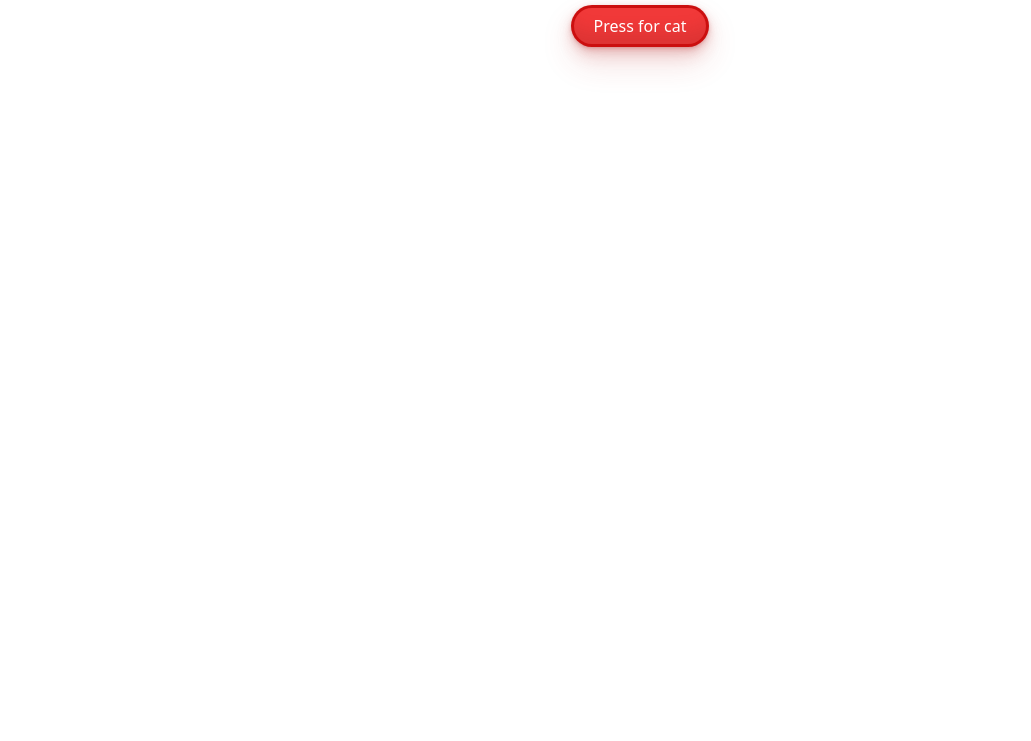
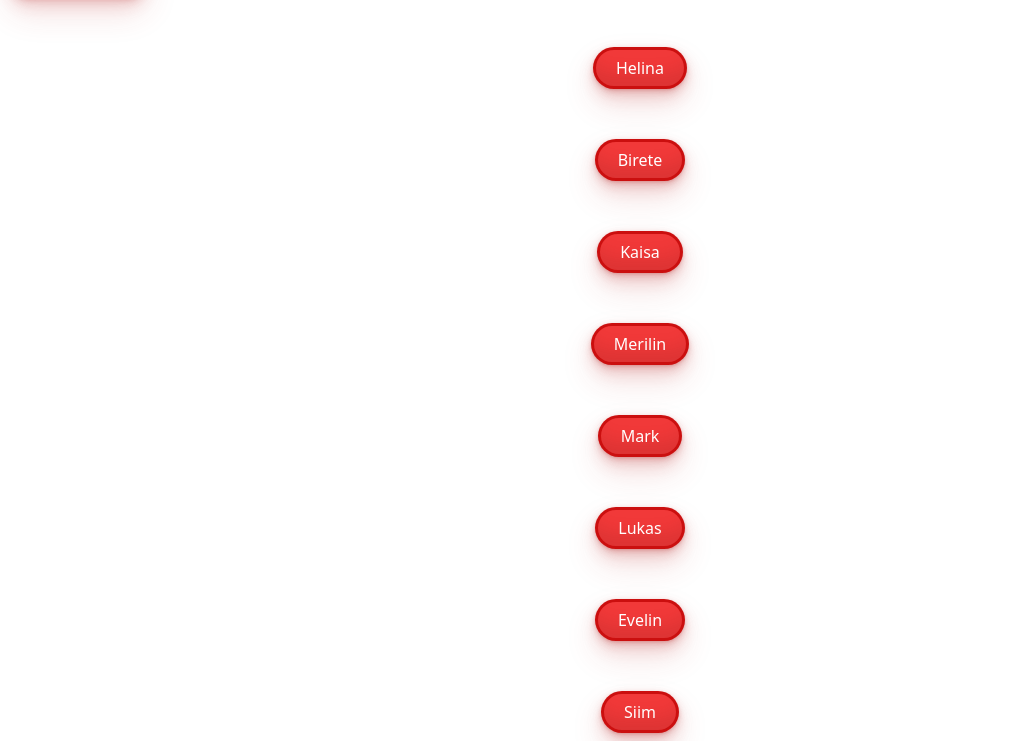
Before and after one commit to LuComic/Cat-memes, a plain HTML site: page index.html in a window 1280 px wide. Shown: the part 151-892 px from the top of the page, without its empty margins (0-1031 px from the left). Before the commit the page ends 800 px from the top, so only its background shows below. Drawn offline with Linux system fonts and the light colour scheme.

Commit message:
Update index.html

```diff
--- a/index.html
+++ b/index.html
@@ -11,11 +11,74 @@
     <h1>What silly cat meme are you today?</h1>
     <img class="catPic" src="cat.webp" alt="cute cat">
   </header>
-  <div class="container">
-    <button id="randomButton">Press for cat</button>
+  <div class="hideMemesDiv">
+    <button id="hideMemesButton">Hide Memes</button>
   </div>
-  <div class="meme-container">
-    <img id="memeDisplay" class="hidden" src="" alt="Random Cat Meme">
+  <div class="big-container">
+    <div class="content">
+      <div class="container">
+        <button class="randomButton">Helina</button>
+      </div>
+      <div class="meme-container">
+        <img class="memeDisplay hidden" src="" alt="Random Cat Meme">
+      </div>
+    </div>
+    <div class="content">
+      <div class="container">
+        <button class="randomButton">Birete</button>
+      </div>
+      <div class="meme-container">
+        <img class="memeDisplay hidden" src="" alt="Random Cat Meme">
+      </div>
+    </div>
+    <div class="content">
+      <div class="container">
+        <button class="randomButton">Kaisa</button>
+      </div>
+      <div class="meme-container">
+        <img class="memeDisplay hidden" src="" alt="Random Cat Meme">
+      </div>
+    </div>
+    <div class="content">
+      <div class="container">
+        <button class="randomButton">Merilin</button>
+      </div>
+      <div class="meme-container">
+        <img class="memeDisplay hidden" src="" alt="Random Cat Meme">
+      </div>
+    </div>
+    <div class="content">
+      <div class="container">
+        <button class="randomButton">Mark</button>
+      </div>
+      <div class="meme-container">
+        <img class="memeDisplay hidden" src="" alt="Random Cat Meme">
+      </div>
+    </div>
+    <div class="content">
+      <div class="container">
+        <button class="randomButton">Lukas</button>
+      </div>
+      <div class="meme-container">
+        <img class="memeDisplay hidden" src="" alt="Random Cat Meme">
+      </div>
+    </div>
+    <div class="content">
+      <div class="container">
+        <button class="randomButton">Evelin</button>
+      </div>
+      <div class="meme-container">
+        <img class="memeDisplay hidden" src="" alt="Random Cat Meme">
+      </div>
+    </div>
+    <div class="content">
+      <div class="container">
+        <button class="randomButton">Siim</button>
+      </div>
+      <div class="meme-container">
+        <img class="memeDisplay hidden" src="" alt="Random Cat Meme">
+      </div>
+    </div>
   </div>
   <script src="script.js"></script>
 </body>
```
